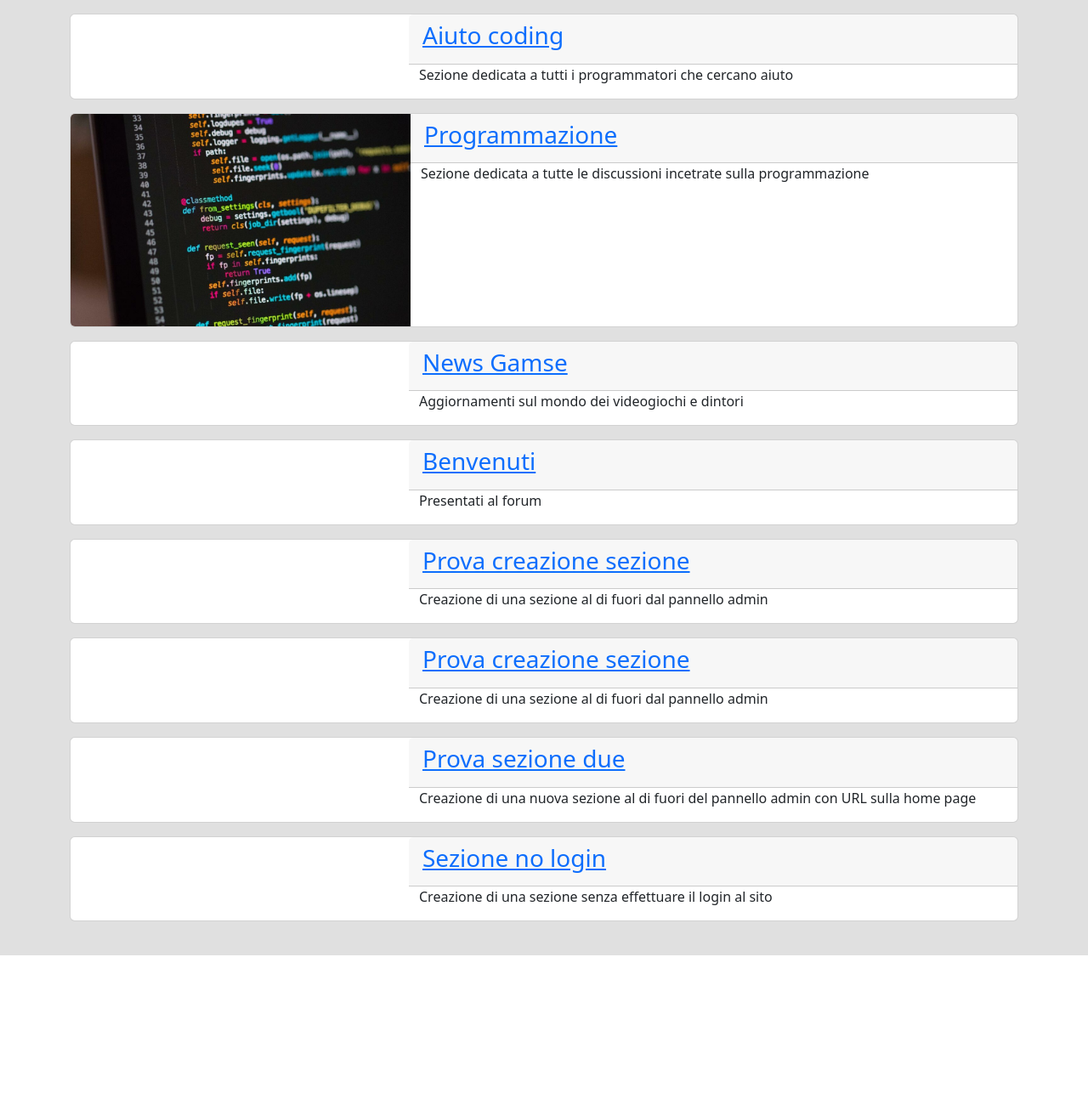
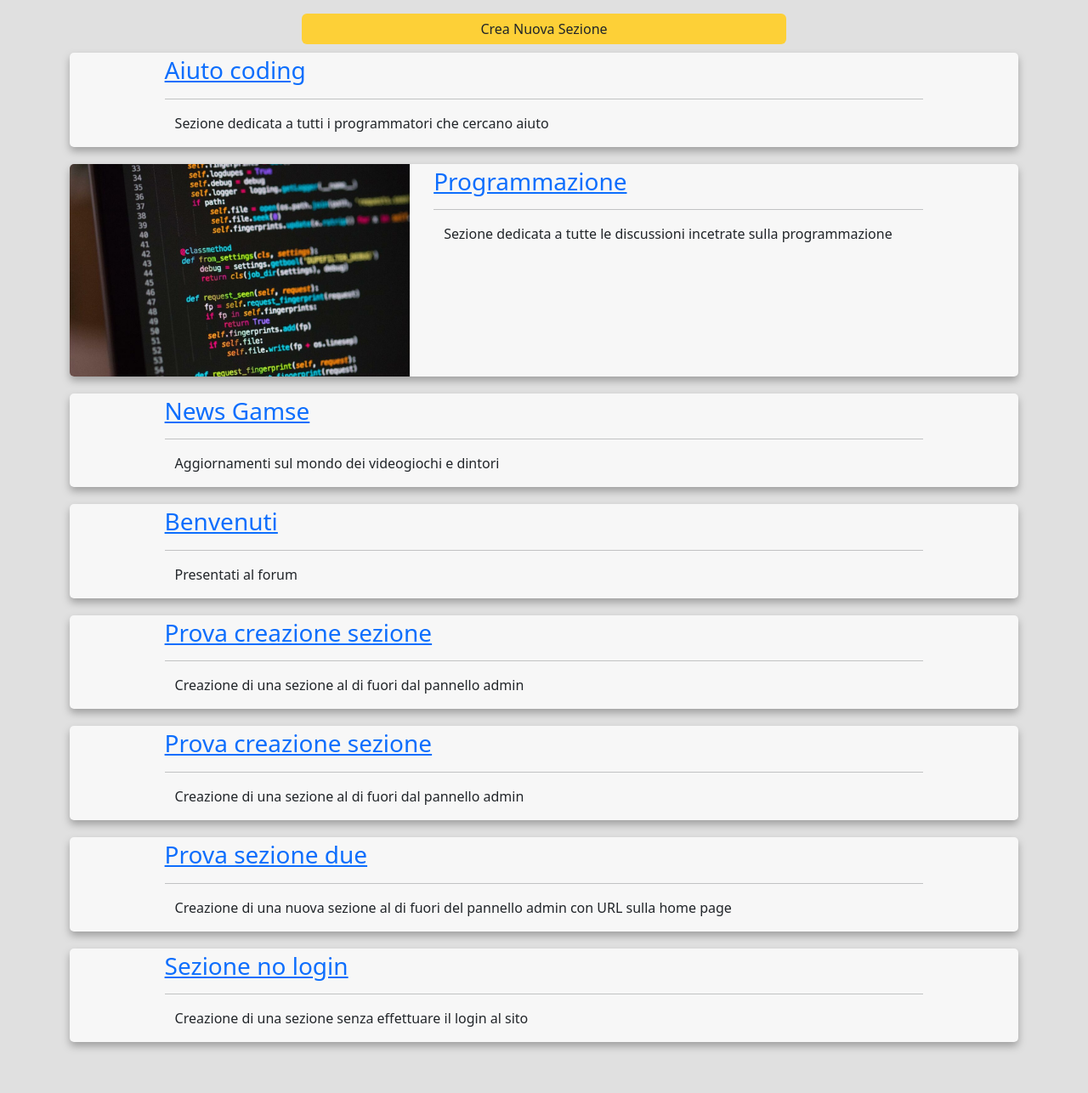
Before and after one commit to AndreaBellomia/PY-Django_forum_corso, a Django app: page / in a window 1280 px wide. Shown: the part 56-1342 px from the top of the page at 85% size. Before the commit the page ends 1180 px from the top, so only its background shows below. Run offline with Django 4.2, Linux system fonts and the light colour scheme; a user stored in the database is signed in; data comes from the database, SQL or seed files in the repository; both versions use the stored data as it was after the commit; some libraries are stand-ins or nearby versions.

Commit message:
aggiornamento homepage

```diff
--- a/forum/core/templates/core/homepage.html
+++ b/forum/core/templates/core/homepage.html
@@ -1,41 +1,78 @@
 <!-- core/templates/core/singola_sezione.html -->
 {% extends '../base.html' %}
 {% load crispy_forms_tags %}
+{% load static %}
 
 
 {% block title %}Homepage{% endblock %}
 
 
+{% block head %}
+    <link rel="stylesheet" href="{% static 'css/core/homepage.css' %}">
+{% endblock %}
+
+
+
 {% block content %}
 
-    {% for sezione in lista_sezioni %}
-        <div class="container mt-3">
-            <div class="card">
-                <div class="card-body p-0">
-                    <div class="row">
+    {% if request.user.is_staff %}
 
-                        {% if sezione.logo_sezione %}
-                            <img class="card-img p-0 custom" src="{{ sezione.logo_sezione.url }}" alt="Card image cap" style="width: 400px; border-top-right-radius: 0px; border-bottom-right-radius: 0px; margin-left: 12px !important;" >
-                        {% else %}
-                            <!-- <i class="bi bi-file-earmark-image text-center" style="width: 410px; border-top-right-radius: 0px; border-bottom-right-radius: 0px; font-size: 8rem;"></i> -->
-                            <img src="" alt="" style="width: 410px; border-top-right-radius: 0px; border-bottom-right-radius: 0px; font-size: 8rem;">
-                        {% endif %}
 
-                        <div class="col text-left" style="padding-left: 0px;">
-                            <div class="card-header">
+    <div class="container pt-3 text-center">
+        <div class="row">
+            <div class="col-6 offset-3">
+                <div class="row">
+                    <a class="btn btn-primary custom-btn-primary text-dark " href="{% url 'creazione_sezione' %}">Crea Nuova Sezione</a>
+                </div>
+
+            </div>
+
+        </div>
+    </div>
+
+
+
+    {% endif %}
+
+    <div class="container">
+
+
+        {% for sezione in lista_sezioni %}
+
+
+            {% if sezione.logo_sezione %}
+                <div class="custom-container-discussione">
+
+                        <div class="row">
+                            <div class="col-auto">
+                                <a href="{{ sezione.get_absolute_url }}"><img class="img-style" src="{{ sezione.logo_sezione.url }}" alt="Card image cap" style="width: 400px; border-top-right-radius: 0px; border-bottom-right-radius: 0px;" ></a>
+                                    <!-- <i class="bi bi-file-earmark-image text-center" style="width: 410px; border-top-right-radius: 0px; border-bottom-right-radius: 0px; font-size: 8rem;"></i> -->
+                                    <img src="" alt="" style="width: 410px; border-top-right-radius: 0px; border-bottom-right-radius: 0px; font-size: 8rem;">
+                            </div>
+                            <div class="col text-left pt-1">
                                 <a href="{{ sezione.get_absolute_url }}"><h3 class="">{{sezione.nome_sezione}}</h3></a>
+                                <hr>
+                                <div class="container">
+                                    <p>{{sezione.descrizione}}</p>
+                                </div>
                             </div>
-                            <div class="container">
-                                <p>{{sezione.descrizione}}</p>
-                            </div>
-
+                        </div>
+                </div>
+            {% else %}
+            <div class="custom-container-discussione-noimg">
+                <div class="row">
+                    <div class="col text-left pt-1">
+                        <a href="{{ sezione.get_absolute_url }}"><h3 class="">{{sezione.nome_sezione}}</h3></a>
+                        <hr>
+                        <div class="container">
+                            <p>{{sezione.descrizione}}</p>
                         </div>
                     </div>
                 </div>
             </div>
+            {% endif %}
 
-        </div>
 
-    {% endfor %}
-
+        {% endfor %}
+    </div>
 {% endblock %}
--- a/forum/forum_app/templates/forum_app/singola_sezione.html
+++ b/forum/forum_app/templates/forum_app/singola_sezione.html
@@ -74,7 +74,7 @@
                 </div>
                 </a>
 
-             </div>
+            </div>
 
 
         </div>
--- /dev/null
+++ b/forum/static-storage/css/core/homepage.css
@@ -0,0 +1,24 @@
+.custom-container-discussione{
+    background-color: rgb(247, 247, 247);
+    margin-top: 10px;
+    margin-bottom: 20px;
+    padding-right: 10%;
+    border-radius: 5px;
+    box-shadow: 0px 5px 10px #a0a0a0;
+}
+.custom-container-discussione-noimg{
+    background-color: rgb(247, 247, 247);
+    margin-top: 10px;
+    margin-bottom: 20px;
+    padding-right: 10%;
+    padding-left: 10%;
+    border-radius: 5px;
+    box-shadow: 0px 5px 10px #a0a0a0;
+}
+
+
+.img-style{
+    width: 400px !important;
+    border-top-left-radius: 5px !important;
+    border-bottom-left-radius: 5px !important;
+}
```
Also changed, not shown: forum/db.sqlite3.
